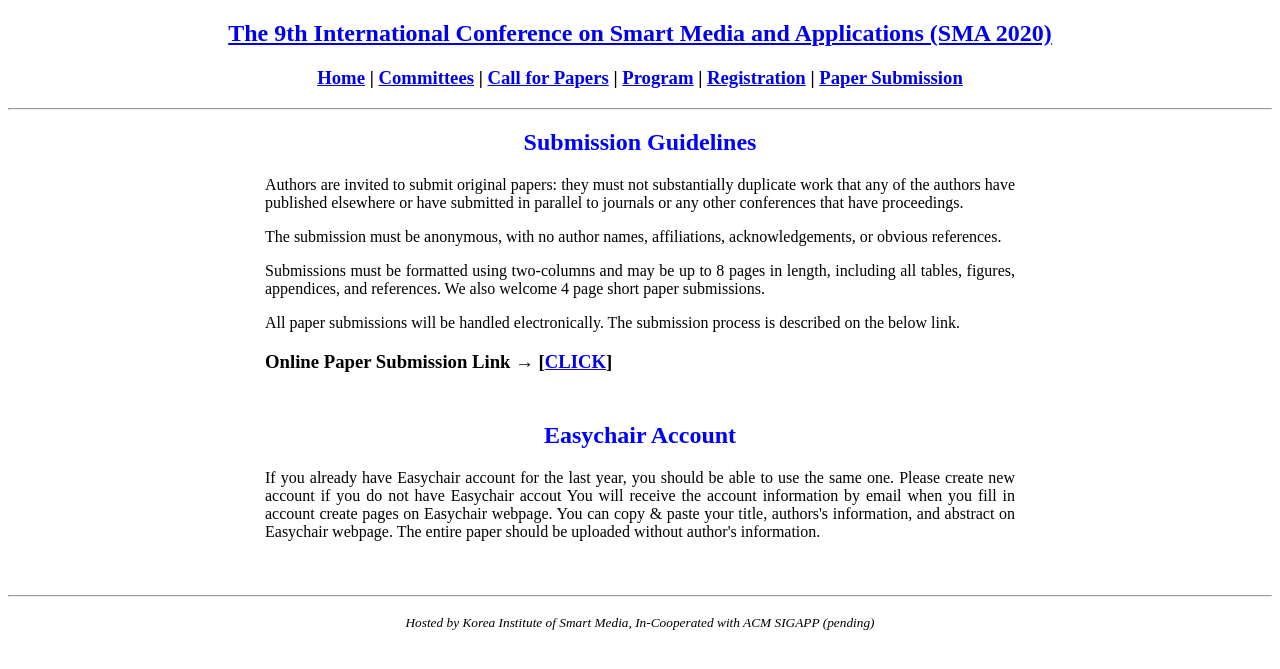
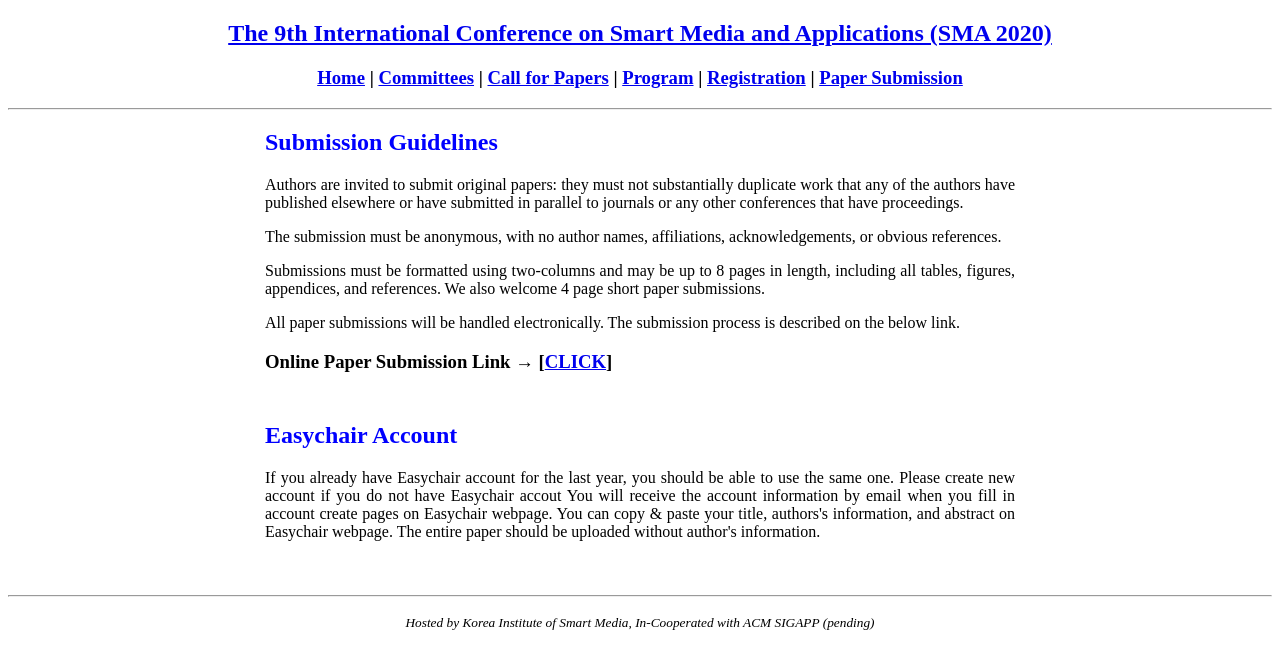
Before and after one commit to icea-conf/sma-2020.github.io, a Jekyll site: the page built from submission/index.html, in a window 1280 px wide. Shown: the top 669 px of the page. Built offline with Jekyll 4.4.1, drawn with Linux system fonts in a browser that asks for light colours.

Commit message:
Update index.html

```diff
--- a/submission/index.html
+++ b/submission/index.html
@@ -5,7 +5,7 @@ title: SMA 2020
 <div class="container">
      <div class="content">
           <div>
-               <h2 style="color:#0000FF; text-align:center;">Submission Guidelines</h2>
+               <h2 style="color:#0000FF">Submission Guidelines</h2>
                     <p style="text-align: justify">Authors are invited to submit original papers: they must not substantially duplicate work that any of the authors have published elsewhere or have submitted in parallel to journals or any other conferences that have proceedings.</p>
                     <p style="text-align: justify">The submission must be anonymous, with no author names, affiliations, acknowledgements, or obvious references.</p>
                     <p style="text-align: justify">Submissions must be formatted using two-columns and may be up to 8 pages in length, including all tables, figures, appendices, and references. We also welcome 4 page short paper submissions.</p>
@@ -14,7 +14,7 @@ title: SMA 2020
           </div>
 
           <div style="padding-top: 10px">
-               <h2 style="color:#0000FF; text-align:center;">Easychair Account</h2>
+               <h2 style="color:#0000FF">Easychair Account</h2>
                     <p style="text-align: justify">If you already have Easychair account for the last year, you should be able to use the same one. Please create new account if you do not have Easychair accout You will receive the account information by email when you fill in account create pages on Easychair webpage. You can copy & paste your title, authors's information, and abstract on Easychair webpage. The entire paper should be uploaded without author's information.</p>
           </div>
      </div>
```
